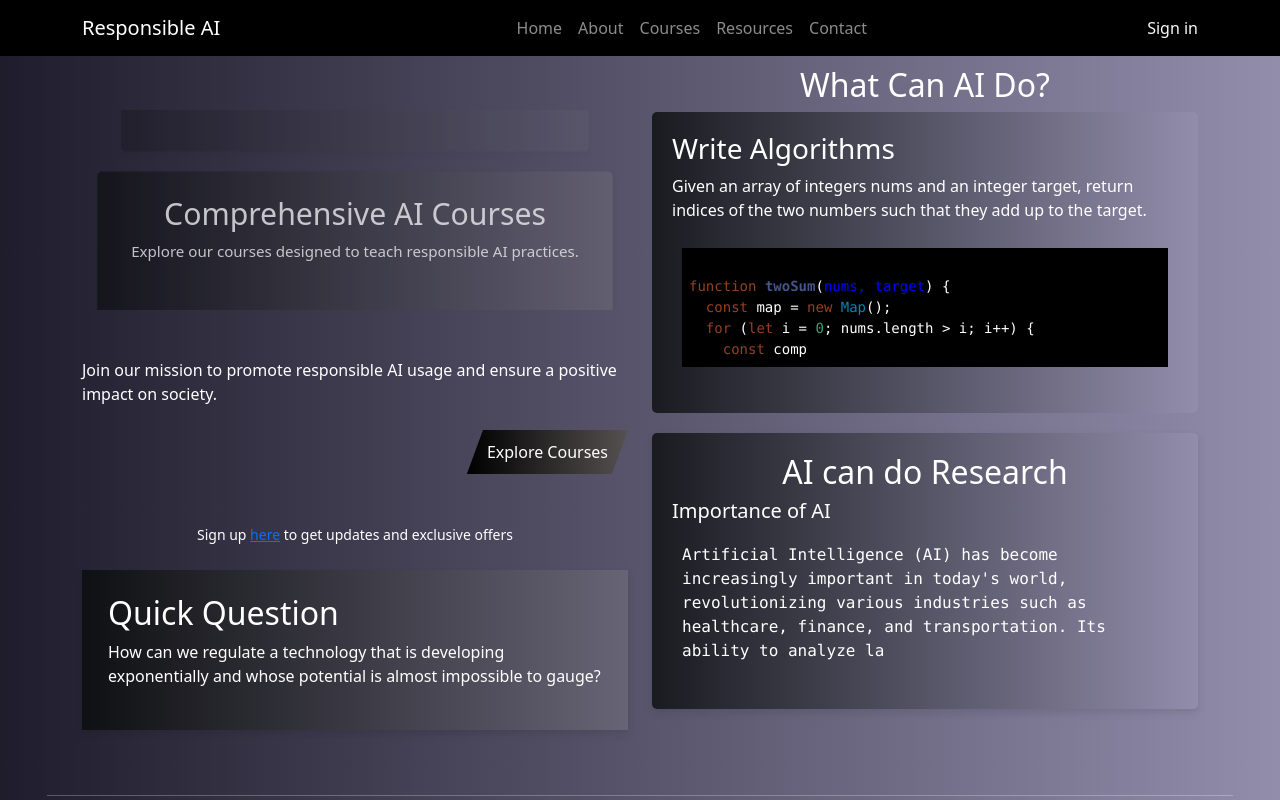
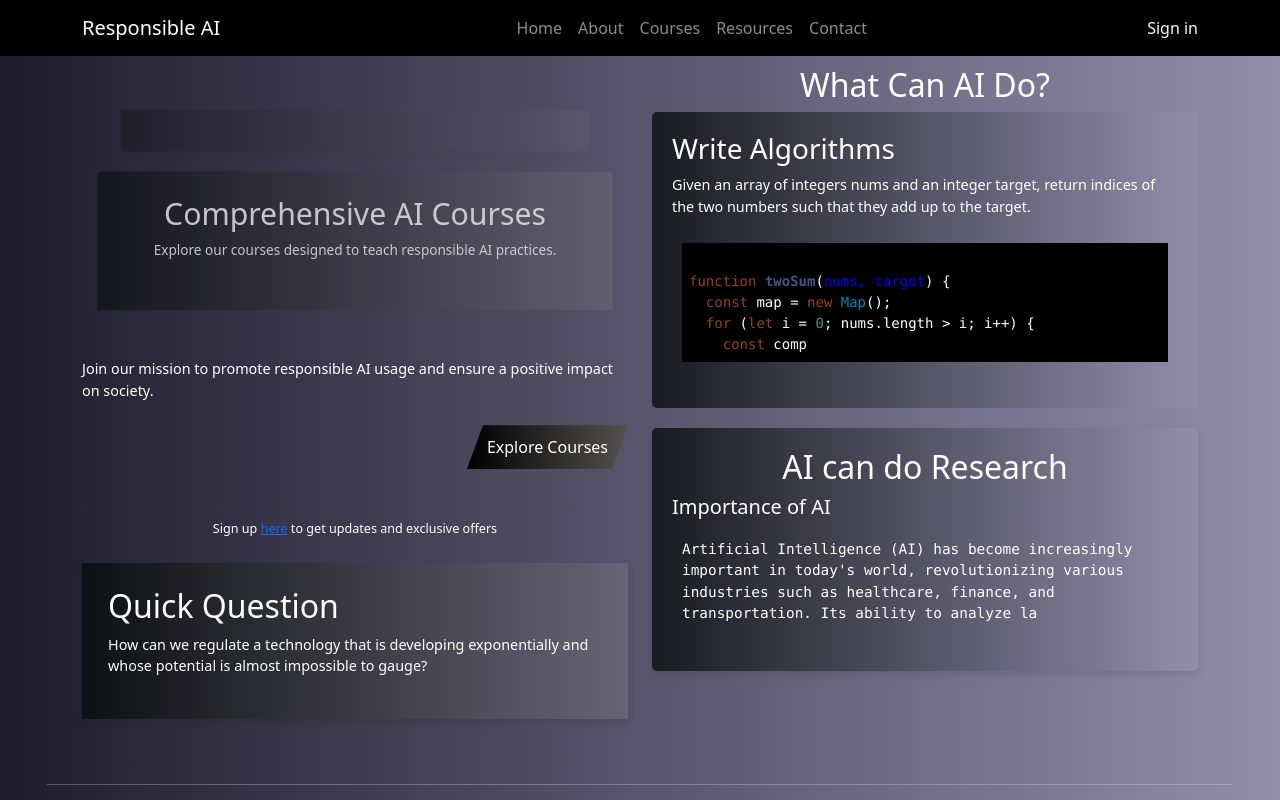
Before and after one commit to iSaacSigei/responsible-ai, a React (Create React App) app: page / in a window 1280 px wide. Shown: the top 800 px of the page. Built offline with nearby package versions, Linux system fonts and the light colour scheme.

Commit message:
minor changes

```diff
--- a/src/App.css
+++ b/src/App.css
@@ -15,6 +15,12 @@
 .footer p{
   font-size: 0.9rem;
 
+}
+p{
+  font-size: 0.9rem;
+}
+h2{
+  font-size: 1.2rem;
 }
 .slanted-button {
   position: relative;
@@ -106,7 +112,7 @@ body {
 }
 
 .message p {
-  font-size: 1rem;
+  font-size: 0.9rem;
 }
 
 .message:nth-child(1) {
```
